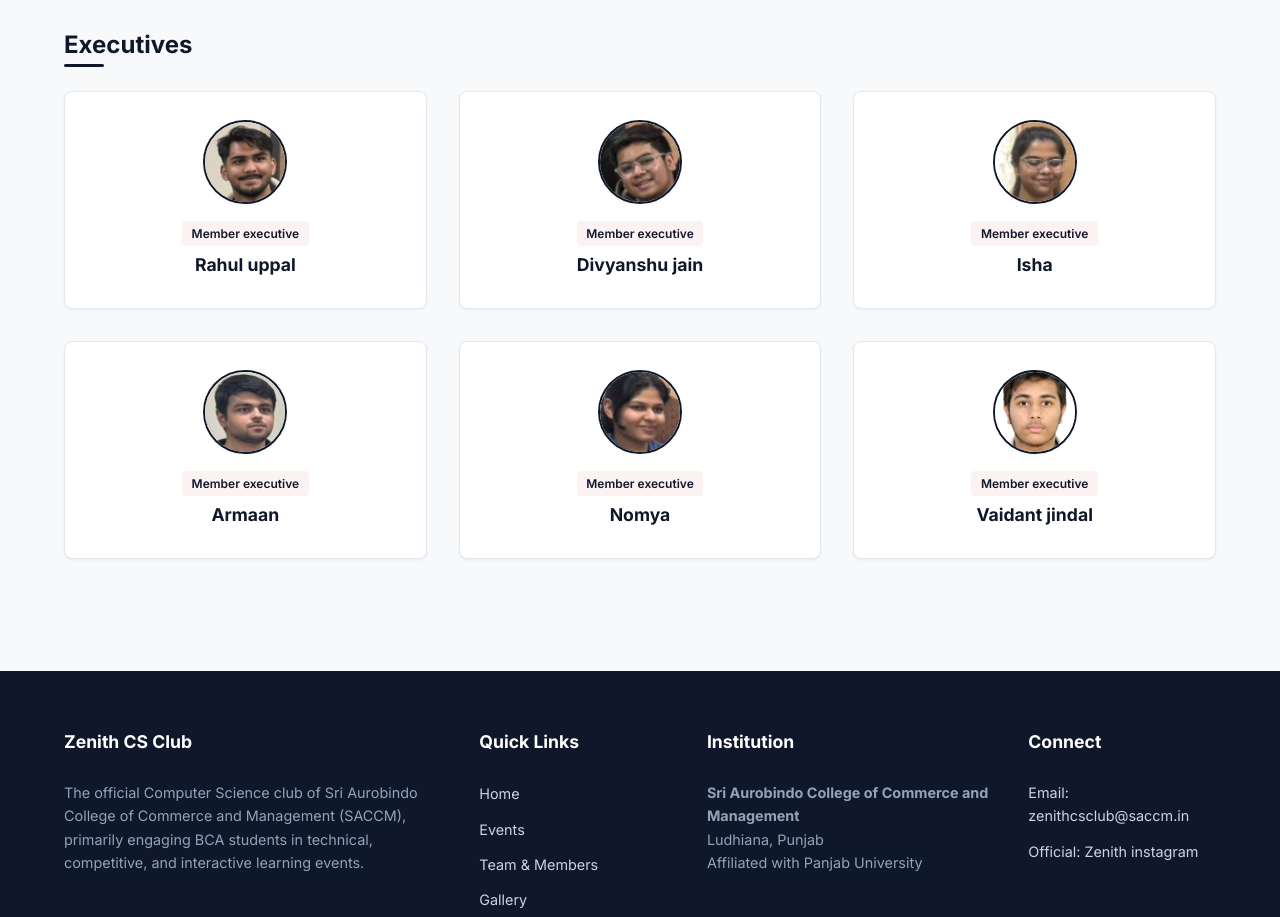
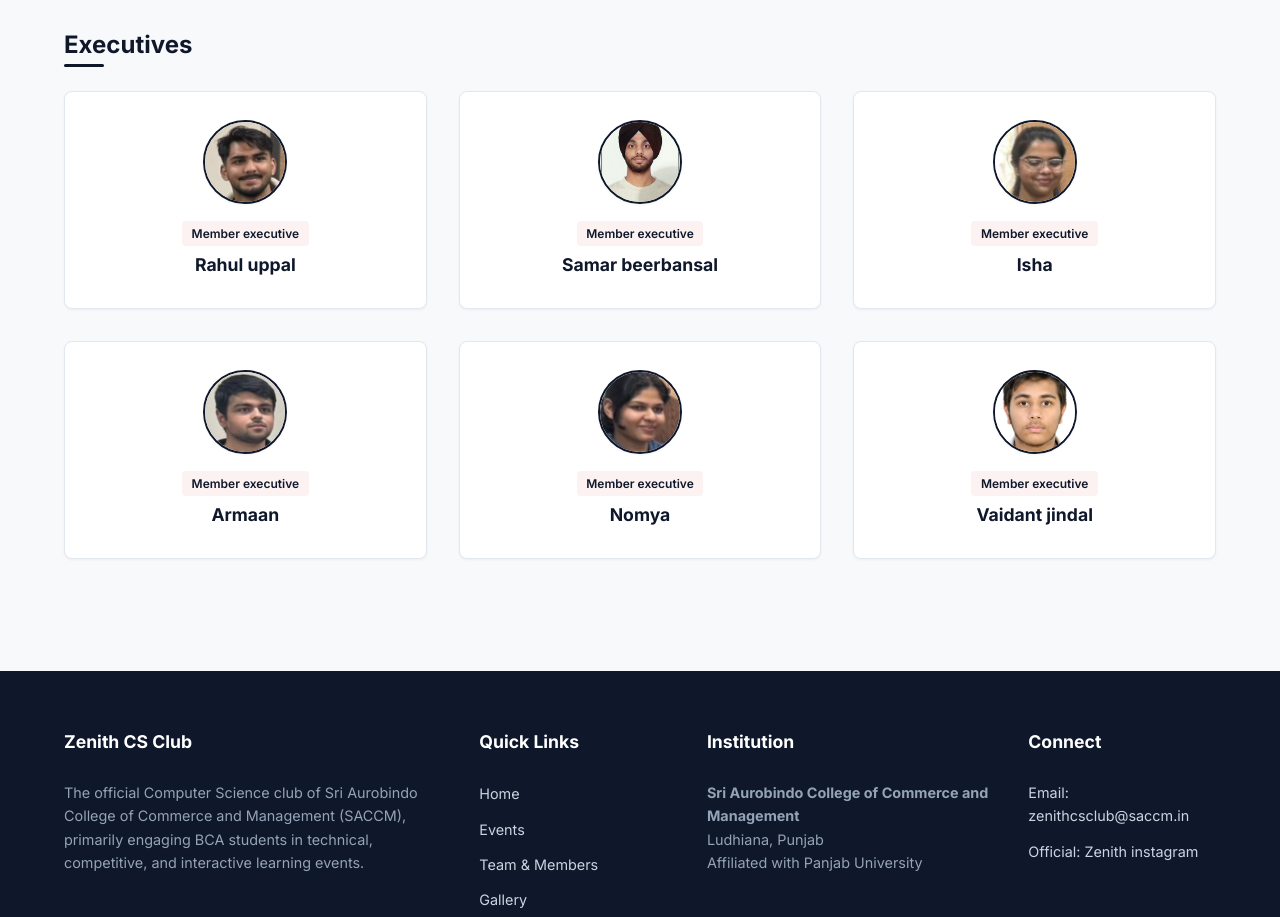
Before and after one commit to ArmaanCode2/Zenith, a React (Vite) app: page /team in a window 1280 px wide. Shown: the part 1140-2057 px from the top of the page. Built offline with nearby package versions, Linux system fonts and the light colour scheme.

Commit message:
changed 1 member

```diff
--- a/src/data/members.js
+++ b/src/data/members.js
@@ -25,10 +25,10 @@ export const membersData = [
   },
   {
     id: "member-06",
-    name: "Divyanshu jain",
+    name: "Samar beerbansal",
     role: "Member executive",
     group: "Executives",
-    image: "/team/divyanshu.png",
+    image: "/team/sameer.jpg",
     featured: false
   },
   {
```
Also changed, not shown: public/team/divyanshu.png (deleted), public/team/sameer.jpg (added).
